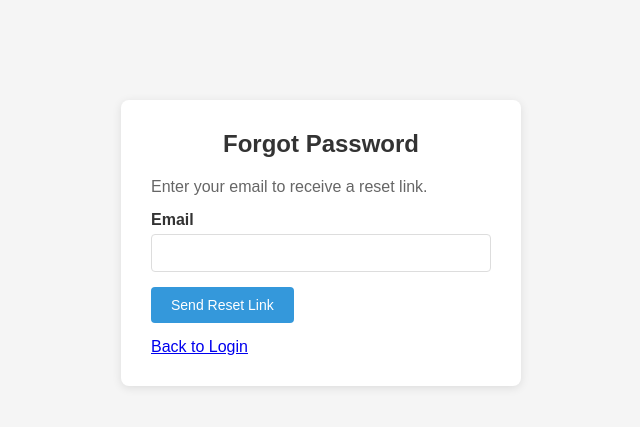
After one commit to kevindzit/TicketFlow, a Flask app: page /forgot-password in a window 1280 px wide. The commit adds this page. Shown: the top 427 px of the page, without its empty margins (319-959 px from the left). Run offline with Flask 3, Linux system fonts and the light colour scheme.

Commit message:
Add assignment engine, forgot password flow, and classification error handling

```diff
--- a/app/models/ticket.py
+++ b/app/models/ticket.py
@@ -23,6 +23,7 @@ class Ticket(db.Model):
     category = db.Column(db.String(50))  # Network, Hardware, Software, Security, Email, Other
     urgency = db.Column(db.String(20), default='Medium')
     ai_summary = db.Column(db.Text)
+    ai_classified = db.Column(db.Boolean, default=True)
     status = db.Column(db.String(30), default='New')  # New, Assigned, In Progress, Waiting on Client, Escalated, Resolved
     assigned_tech_id = db.Column(db.Integer, db.ForeignKey('technicians.id'))
     created_at = db.Column(db.DateTime, default=datetime.utcnow)
--- a/app/models/user.py
+++ b/app/models/user.py
@@ -10,6 +10,8 @@ class User(UserMixin, db.Model):
     email = db.Column(db.String(120), unique=True, nullable=False)
     password_hash = db.Column(db.String(200), nullable=False)
     role = db.Column(db.String(20), nullable=False, default='technician')  # admin or technician
+    reset_token = db.Column(db.String(100))
+    reset_token_expiry = db.Column(db.DateTime)
     created_at = db.Column(db.DateTime, default=datetime.utcnow)
 
     def __repr__(self):
--- a/app/routes/auth.py
+++ b/app/routes/auth.py
@@ -1,6 +1,8 @@
 from flask import Blueprint, render_template, redirect, url_for, request, flash
 from flask_login import login_user, logout_user, login_required, current_user
 import bcrypt
+import secrets
+from datetime import datetime, timedelta
 from app import db
 from app.models.user import User
 
@@ -39,6 +41,56 @@ def logout():
     flash('You have been logged out', 'success')
     return redirect(url_for('auth.login'))
 
+@auth_bp.route('/forgot-password', methods=['GET', 'POST'])
+def forgot_password():
+    if request.method == 'POST':
+        email = request.form.get('email', '').strip()
+        user = User.query.filter_by(email=email).first()
+
+        if user:
+            token = secrets.token_urlsafe(32)
+            user.reset_token = token
+            user.reset_token_expiry = datetime.utcnow() + timedelta(hours=1)
+            db.session.commit()
+            # in a real app this would send an email
+            flash(f'Password reset link: /reset-password/{token}', 'success')
+        else:
+            flash('If that email exists, a reset link has been sent', 'success')
+
+        return redirect(url_for('auth.login'))
+
+    return render_template('forgot_password.html')
+
+@auth_bp.route('/reset-password/<token>', methods=['GET', 'POST'])
+def reset_password(token):
+    user = User.query.filter_by(reset_token=token).first()
+
+    if not user or not user.reset_token_expiry or user.reset_token_expiry < datetime.utcnow():
+        flash('Invalid or expired reset link', 'error')
+        return redirect(url_for('auth.login'))
+
+    if request.method == 'POST':
+        new_pw = request.form.get('new_password', '')
+        confirm_pw = request.form.get('confirm_password', '')
+
+        if len(new_pw) < 6:
+            flash('Password must be at least 6 characters', 'error')
+            return render_template('reset_password.html', token=token)
+
+        if new_pw != confirm_pw:
+            flash('Passwords do not match', 'error')
+            return render_template('reset_password.html', token=token)
+
+        user.password_hash = bcrypt.hashpw(new_pw.encode('utf-8'), bcrypt.gensalt()).decode('utf-8')
+        user.reset_token = None
+        user.reset_token_expiry = None
+        db.session.commit()
+
+        flash('Password has been reset. You can now log in.', 'success')
+        return redirect(url_for('auth.login'))
+
+    return render_template('reset_password.html', token=token)
+
 @auth_bp.route('/profile')
 @login_required
 def profile():
--- a/app/static/css/style.css
+++ b/app/static/css/style.css
@@ -299,3 +299,13 @@ body {
     padding-top: 10px;
     border-top: 1px solid #e0d5b7;
 }
+
+/* manual review badge */
+.badge-review {
+    background: #e74c3c;
+    color: white;
+    padding: 2px 8px;
+    border-radius: 3px;
+    font-size: 11px;
+    margin-left: 5px;
+}
--- a/app/templates/admin_dashboard.html
+++ b/app/templates/admin_dashboard.html
@@ -71,7 +71,7 @@
         {% for ticket in tickets %}
         <tr class="urgency-{{ ticket.urgency|lower }}" onclick="window.location='{{ url_for('tickets.view_ticket', ticket_id=ticket.id) }}'">
             <td>{{ ticket.id }}</td>
-            <td>{{ ticket.subject }}</td>
+            <td>{{ ticket.subject }}{% if not ticket.ai_classified %} <span class="badge-review">Manual Review</span>{% endif %}</td>
             <td>{{ ticket.client.name if ticket.client else 'N/A' }}</td>
             <td>{{ ticket.category or 'Unclassified' }}</td>
             <td>{{ ticket.urgency or 'N/A' }}</td>
--- a/app/templates/dashboard.html
+++ b/app/templates/dashboard.html
@@ -28,7 +28,7 @@
         {% for ticket in tickets %}
         <tr class="urgency-{{ ticket.urgency|lower }}" onclick="window.location='{{ url_for('tickets.view_ticket', ticket_id=ticket.id) }}'">
             <td>{{ ticket.id }}</td>
-            <td>{{ ticket.subject }}</td>
+            <td>{{ ticket.subject }}{% if not ticket.ai_classified %} <span class="badge-review">Manual Review</span>{% endif %}</td>
             <td>{{ ticket.client.name if ticket.client else 'N/A' }}</td>
             <td>{{ ticket.category or 'Unclassified' }}</td>
             <td>{{ ticket.urgency or 'N/A' }}</td>
--- /dev/null
+++ b/app/templates/forgot_password.html
@@ -0,0 +1,16 @@
+{% extends "base.html" %}
+{% block title %}Forgot Password{% endblock %}
+{% block content %}
+<div class="login-box">
+    <h2>Forgot Password</h2>
+    <p style="margin-bottom: 15px; color: #666;">Enter your email to receive a reset link.</p>
+    <form method="POST">
+        <div class="form-group">
+            <label for="email">Email</label>
+            <input type="email" id="email" name="email" required>
+        </div>
+        <button type="submit" class="btn">Send Reset Link</button>
+    </form>
+    <p style="margin-top: 15px;"><a href="{{ url_for('auth.login') }}">Back to Login</a></p>
+</div>
+{% endblock %}
--- a/app/templates/login.html
+++ b/app/templates/login.html
@@ -14,5 +14,6 @@
         </div>
         <button type="submit" class="btn">Login</button>
     </form>
+    <p style="margin-top: 15px;"><a href="{{ url_for('auth.forgot_password') }}">Forgot Password?</a></p>
 </div>
 {% endblock %}
```
Also changed, not shown: app/routes/tickets.py (+15 -3 lines), app/services/ai_classifier.py (+14 -4 lines), app/services/assignment_engine.py (added, +69 -0 lines), app/templates/reset_password.html (added, +18 -0 lines).
